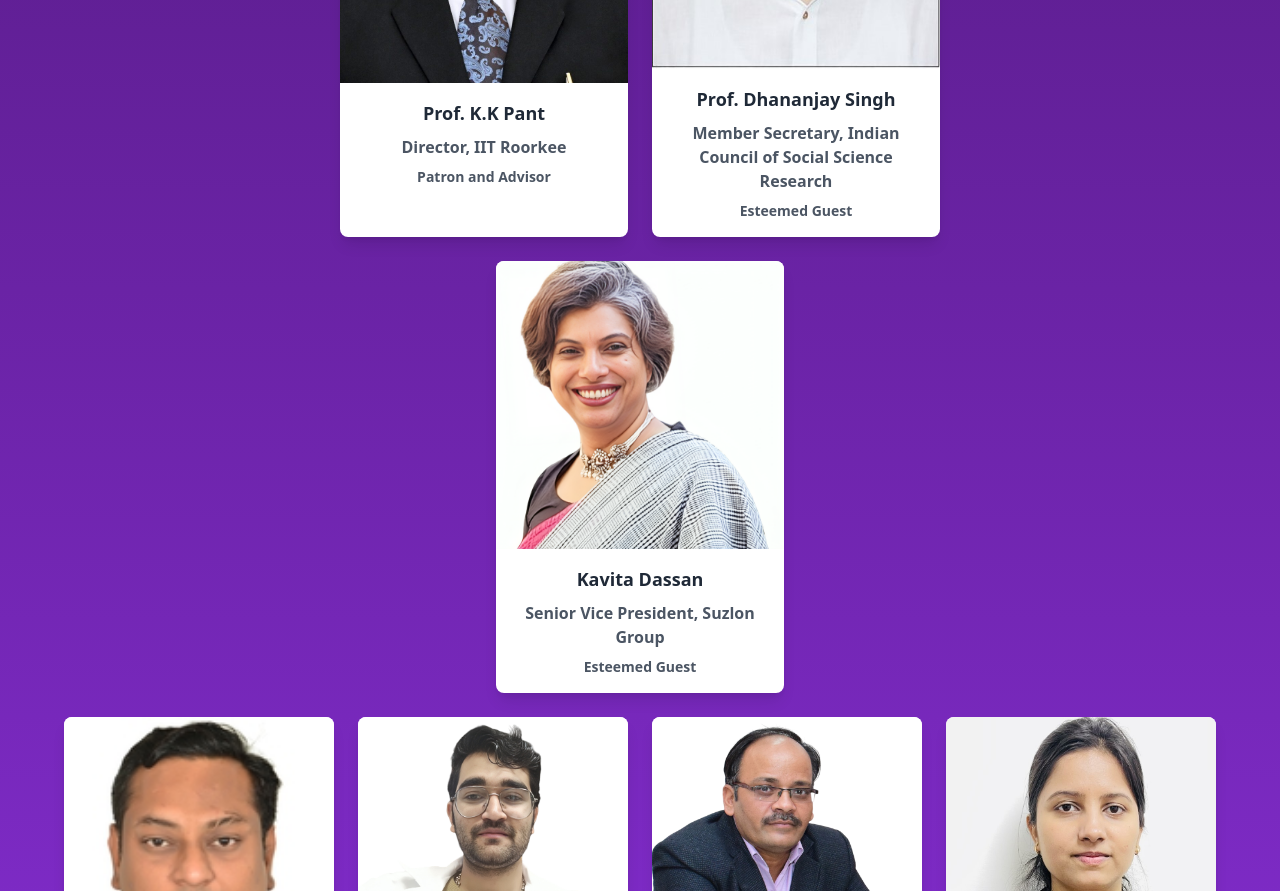
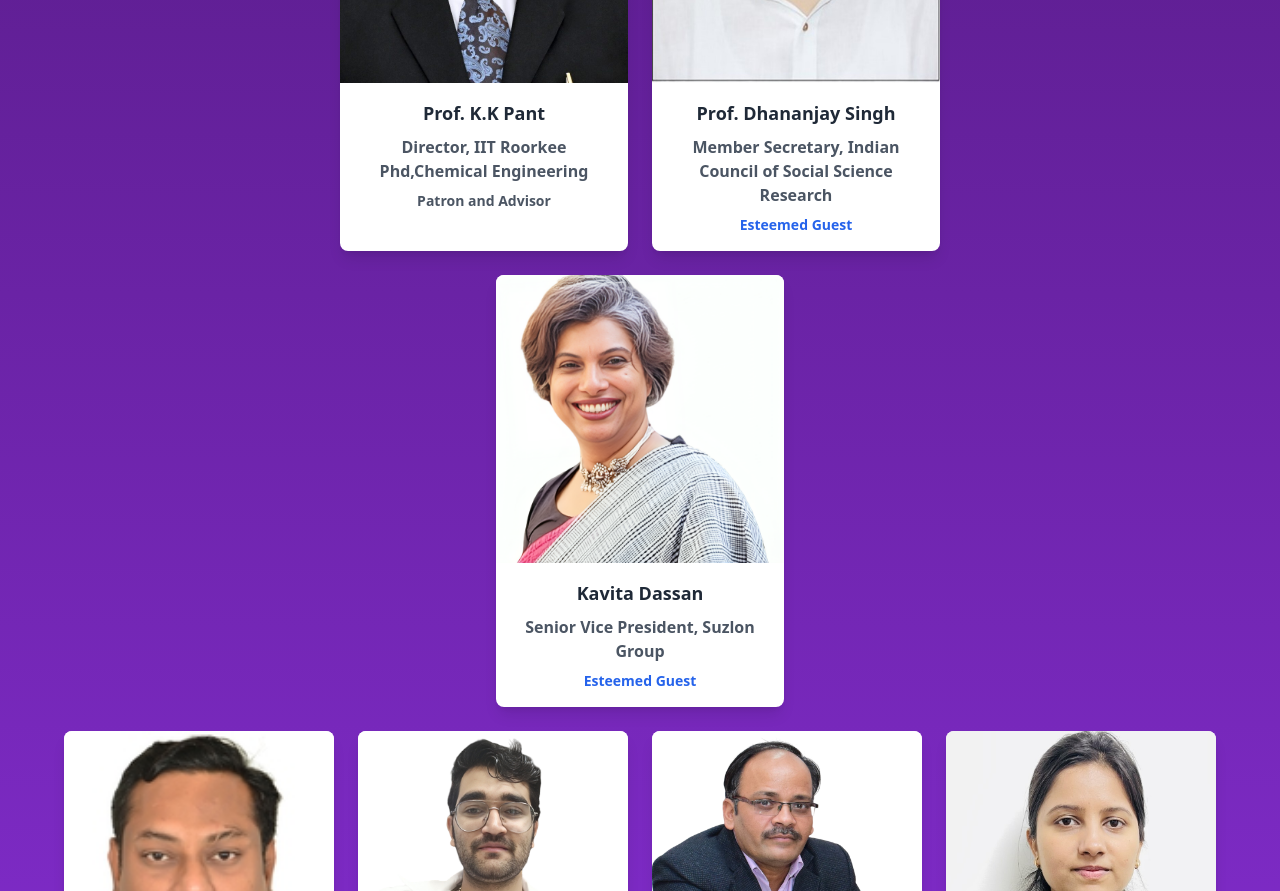
Before and after one commit to AniketMotiwal/WTE-Conference, a React (Vite) app: page / in a window 1280 px wide. Shown: the part 3140-4031 px from the top of the page. Built offline with nearby package versions, Linux system fonts and the light colour scheme.

Commit message:
iam chnges color in card compojne t estemeed guest

```diff
--- a/src/Components/Card.jsx
+++ b/src/Components/Card.jsx
@@ -1,5 +1,5 @@
 import image1 from '../assets/DirectorSir.jpeg';
-import image2 from '../assets/Dhananjay.jpg';
+import image2 from '../assets/dhanjay sir.jpg';
 import image3 from '../assets/Kavita-Dassan-Photoroom1.png';
 import image4 from '../assets/akdewedi.jpg';
 import image5 from '../assets/vishwajeet-Photoroom.png';
@@ -10,7 +10,7 @@ import image9 from '../assets/parthamsir.jpg';
 import image10 from '../assets/nagendra sir-Photoroom.png';
 
 const teamMembers = [
-    { name: "Prof. K.K Pant", title: "Director, IIT Roorkee", description: "Patron and Advisor", imageUrl: image1 },
+    { name: "Prof. K.K Pant", title: "Director, IIT Roorkee Phd,Chemical Engineering", description: "Patron and Advisor", imageUrl: image1 },
     { name: "Prof. Dhananjay Singh", title: "Member Secretary, Indian Council of Social Science Research", description: "Esteemed Guest", imageUrl: image2 },
     { name: "Kavita Dassan", title: "Senior Vice President, Suzlon Group", description: "Esteemed Guest", imageUrl: image3 },
     { name: "Prof. Akshay Dvivedi", title: "Convenor", description: "Department of Mechanical & Industrial Engineering PhD, Advanced Manufacturing Processes", imageUrl: image4 },
@@ -48,8 +48,12 @@ export default function TeamSection() {
         </div>
     );
 }
+function MemberCard({ member }) {
+    // Ensure description is defined
+    const description = member.description || '';
 
-function MemberCard({ member }) {
+    const isEsteemedGuest = description.includes("Esteemed Guest");
+
     return (
         <div className="bg-white rounded-lg shadow-lg w-72 min-h-[350px] overflow-hidden transition-transform transform hover:scale-105">
             <img
@@ -58,9 +62,11 @@ function MemberCard({ member }) {
                 className="w-full h-55 object-cover transition-opacity duration-300"
             />
             <div className="p-4 text-center">
-                <h3 className="font-bold text-lg text-gray-800">{member.name}</h3> {/* Consistent font size */}
-                <p className="font-bold text-base text-gray-600 mt-2">{member.title}</p> {/* Medium weight for title */}
-                <p className="font-bold text-sm text-gray-600 mt-2">{member.description}</p> {/* Normal weight for description */}
+                <h3 className="font-bold text-lg text-gray-800">{member.name}</h3>
+                <p className="font-bold text-base text-gray-600 mt-2">{member.title}</p>
+                <p className={`font-bold text-sm mt-2 ${isEsteemedGuest ? 'text-blue-600' : 'text-gray-600'}`}>
+                    {description}
+                </p>
             </div>
         </div>
     );
```
Also changed, not shown: src/assets/Dhananjay sir.jpg (added), src/assets/dhanjay sir.jpg (added).
